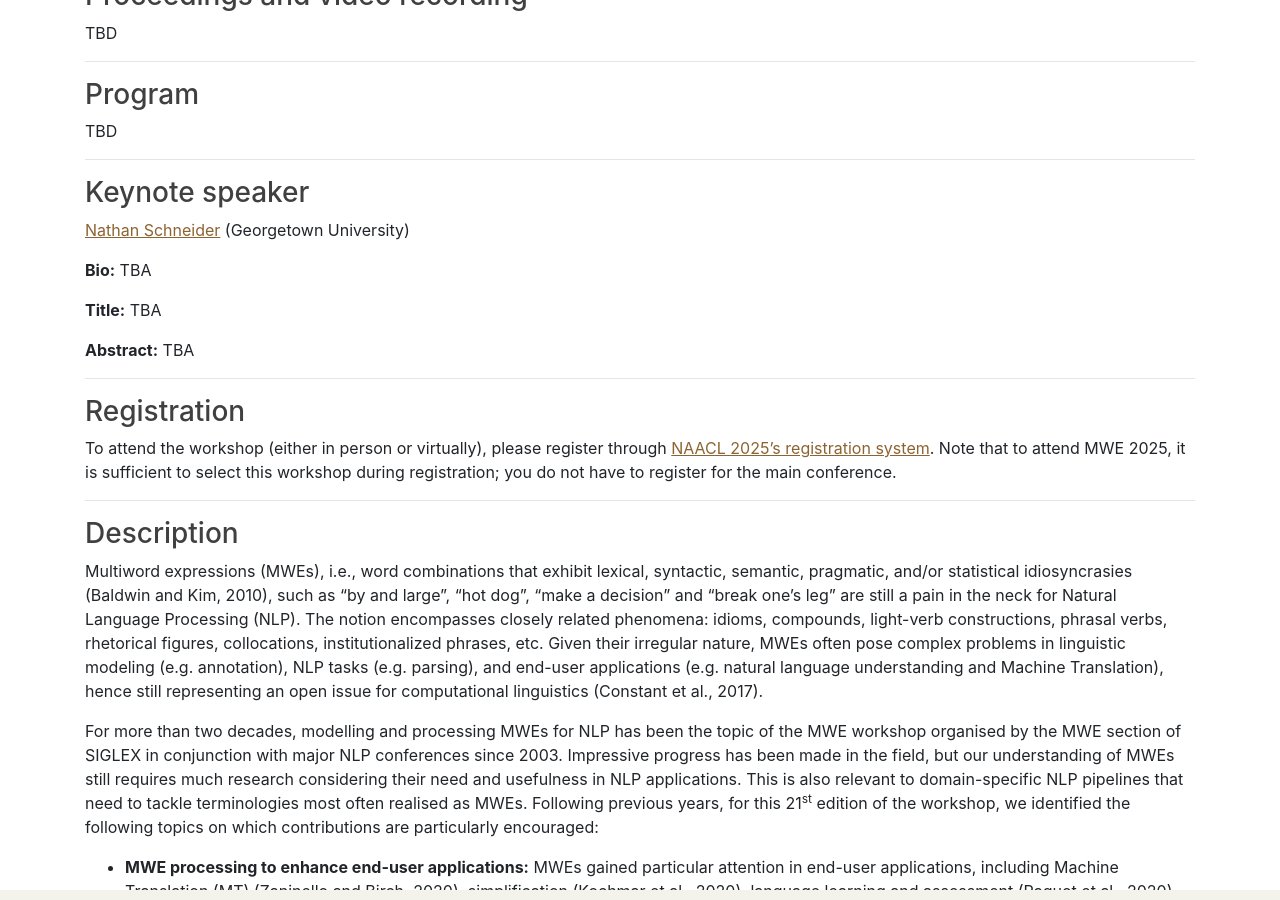
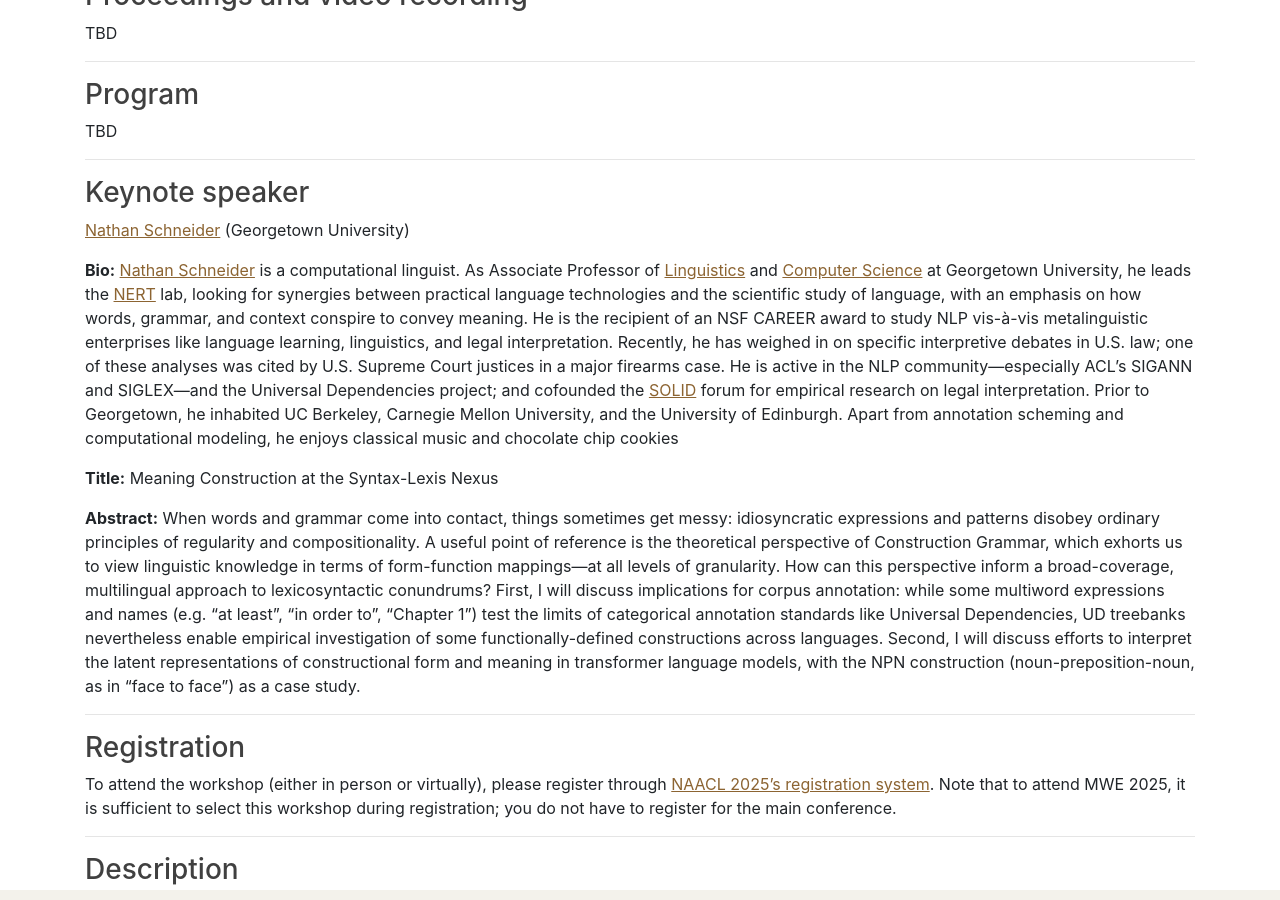
Before and after one commit to multiword/multiword.github.io, a Jekyll site: the page built from mwe2025/index.md, in a window 1280 px wide and 900 px high, scrolled down 866 px. Built offline with Jekyll 4.4.1, drawn with Linux system fonts in a browser that asks for light colours; comment, search, counter and statistics services are not loaded.

Commit message:
Nathan's talk and bio
Nathan's talk and bio

```diff
--- a/mwe2025/index.md
+++ b/mwe2025/index.md
@@ -86,11 +86,11 @@
 
 [Nathan Schneider](https://people.cs.georgetown.edu/nschneid/) (Georgetown University)
 
-**Bio:** TBA
+**Bio:** [Nathan Schneider](http://nathan.cl/) is a computational linguist. As Associate Professor of [Linguistics](https://linguistics.georgetown.edu/) and [Computer Science](https://cs.georgetown.edu/#) at Georgetown University, he leads the [NERT](http://nert.georgetown.edu/) lab, looking for synergies between practical language technologies and the scientific study of language, with an emphasis on how words, grammar, and context conspire to convey meaning. He is the recipient of an NSF CAREER award to study NLP vis-à-vis metalinguistic enterprises like language learning, linguistics, and legal interpretation. Recently, he has weighed in on specific interpretive debates in U.S. law; one of these analyses was cited by U.S. Supreme Court justices in a major firearms case. He is active in the NLP community—especially ACL's SIGANN and SIGLEX—and the Universal Dependencies project; and cofounded the [SOLID](https://solid-symposium.github.io/2025/) forum for empirical research on legal interpretation. Prior to Georgetown, he inhabited UC Berkeley, Carnegie Mellon University, and the University of Edinburgh. Apart from annotation scheming and computational modeling, he enjoys classical music and chocolate chip cookies
 
-**Title:** TBA
+**Title:** Meaning Construction at the Syntax-Lexis Nexus
 
-**Abstract:** TBA
+**Abstract:** When words and grammar come into contact, things sometimes get messy: idiosyncratic expressions and patterns disobey ordinary principles of regularity and compositionality. A useful point of reference is the theoretical perspective of Construction Grammar, which exhorts us to view linguistic knowledge in terms of form-function mappings—at all levels of granularity. How can this perspective inform a broad-coverage, multilingual approach to lexicosyntactic conundrums? First, I will discuss implications for corpus annotation: while some multiword expressions and names (e.g. "at least", "in order to", "Chapter 1") test the limits of categorical annotation standards like Universal Dependencies, UD treebanks nevertheless enable empirical investigation of some functionally-defined constructions across languages. Second, I will discuss efforts to interpret the latent representations of constructional form and meaning in transformer language models, with the NPN construction (noun-preposition-noun, as in "face to face") as a case study.
 
 
 -----
```
